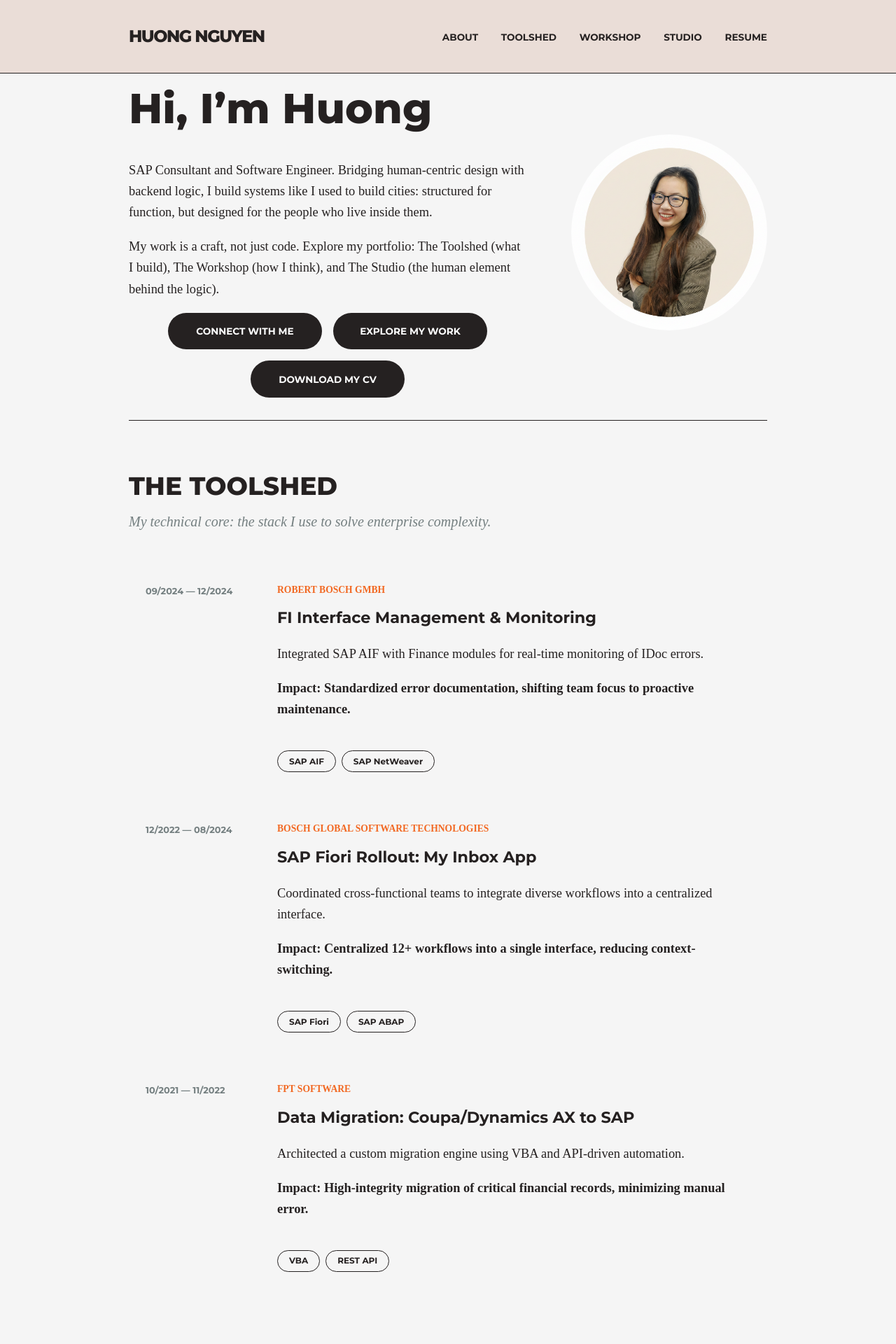
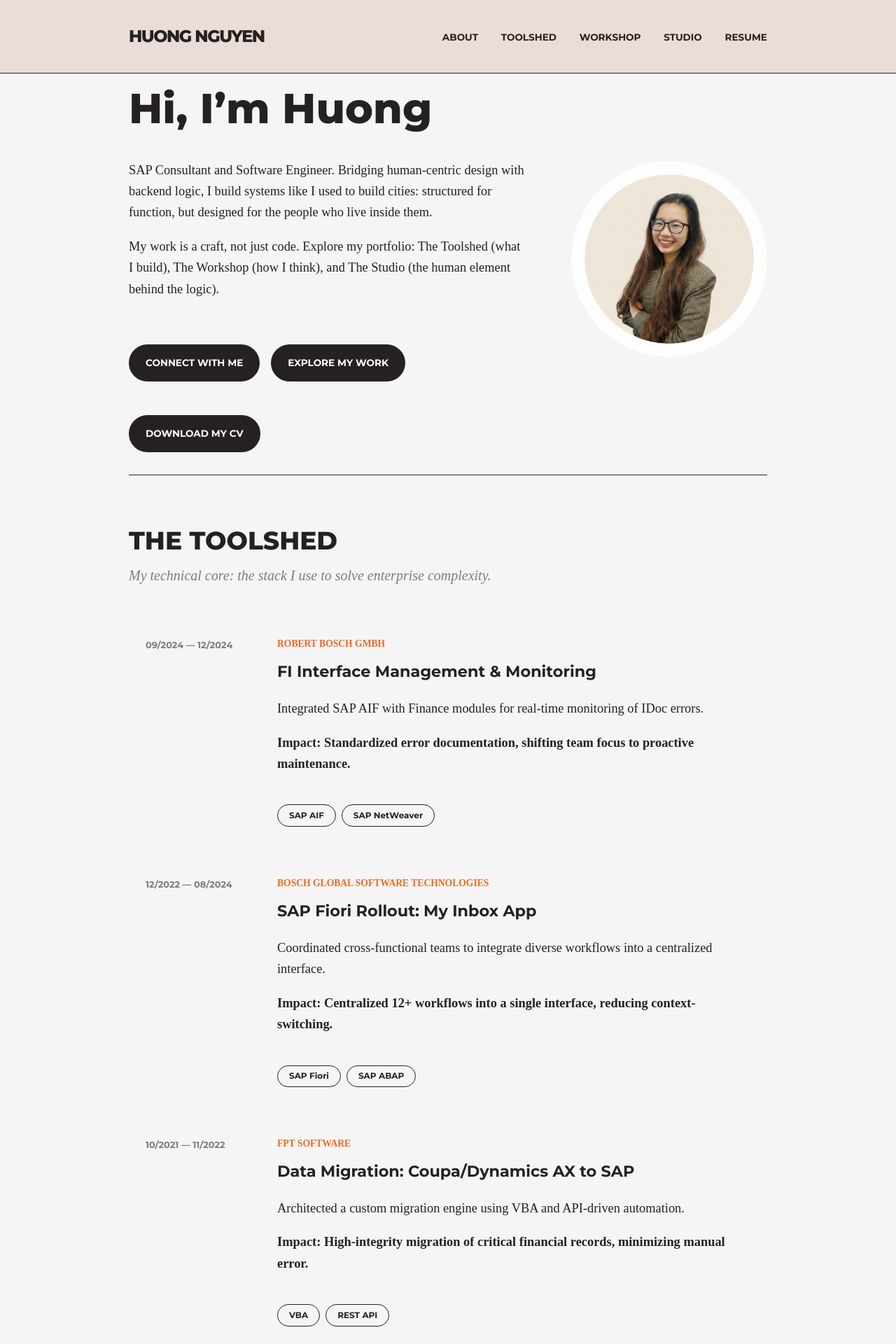
Before and after one commit to huongntn/portfolio-website, a Jekyll site: the page built from index.html, in a window 1280 px wide. Shown: the top 1920 px of the page at 70% size. Built offline with Jekyll 4.4.1, drawn with Linux system fonts in a browser that asks for light colours; some web fonts are replaced.

Commit message:
Update style.css

```diff
--- a/assets/css/style.css
+++ b/assets/css/style.css
@@ -33,14 +33,15 @@ header { background-color: var(--menu-sand); border-bottom: 1px solid var(--text
 /* Hero Section */
 .hero-container { display: flex; flex-direction: column; padding: 6rem 0; }
 .hero-wrapper { display: flex; flex-direction: row; justify-content: space-between; align-items: center; gap: 4rem; margin-bottom: 2rem; }
-.hero-buttons { display: flex; justify-content: center; flex-wrap: wrap; gap: 1rem; }
+.hero-text { flex: 1; text-align: left; }
+.hero-buttons { display: flex; flex-wrap: wrap; gap: 1rem; margin-top: 2rem; justify-content: flex-start; }
 h1 { font-family: var(--font-headers); font-weight: 800; font-size: 3.75rem; margin: 0 0 1.5rem 0; }
 
 .btn-dark {
-  display: inline-flex; justify-content: center; align-items: center; width: 220px;
+  display: flex; flex-wrap: wrap; gap: 1rem; justify-content: flex-start; align-items: center; width: auto;
   font-family: var(--font-headers); font-weight: 700; font-size: 0.85rem; text-transform: uppercase;
   color: var(--white); background-color: var(--text-main); text-decoration: none; padding: 0.95rem 1.5rem;
-  border-radius: 30px; margin-right: 0 !important; transition: all 0.2s ease; text-align: center;
+  border-radius: 30px; margin-top: 2rem; margin-right: 0 !important; transition: all 0.2s ease; text-align: center;
 }
 .btn-dark:hover { background-color: var(--brand-orange); }
 
@@ -82,7 +83,7 @@ footer { background-color: var(--text-main); color: var(--white); padding: 4rem
 /* Responsive Adjustments */
 @media (max-width: 768px) {
   .hero-wrapper { display: flex !important; flex-direction: column !important; text-align: center !important; padding: 0 !important; }
-  .hero-buttons { flex-direction: column !important; align-items: center !important; }
+  .hero-buttons { flex-direction: column; align-items: stretch; }
   .hero-profile { order: -1 !important; }
   h1 { font-size: 2.5rem !important; }
   .hero-text { display: flex; flex-direction: column; align-items: center; }
```
